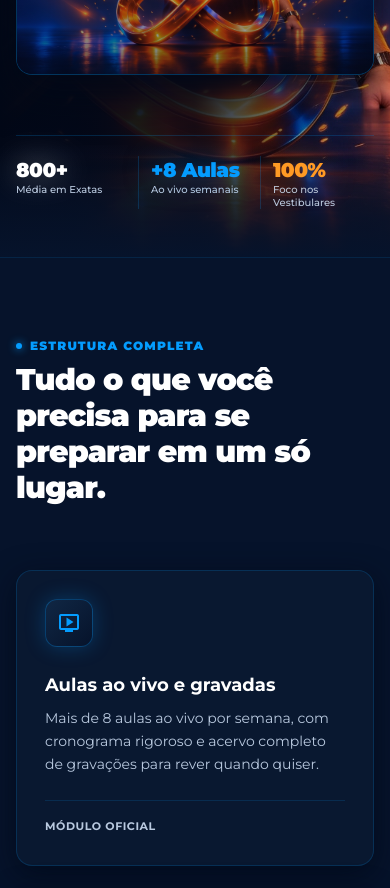
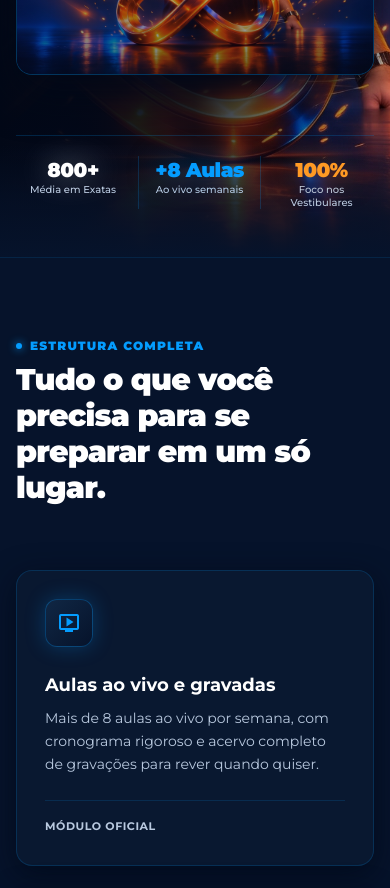
Before and after one commit to arthurvnslv/black.genial, a website built with Vite: page index.html in a window 390 px wide. Shown: the part 780-1668 px from the top of the page. Built offline with nearby package versions, Linux system fonts and the light colour scheme.

Commit message:
style(hero): centralizar metricas abaixo da imagem no mobile

```diff
--- a/index.html
+++ b/index.html
@@ -216,22 +216,22 @@
               </div>
             </div>
 
-            <!-- Métricas com visual dark neon HUD (Compactas e 100% livres de sobreposição) -->
+            <!-- Métricas com visual dark neon HUD (Centralizadas no mobile, alinhadas à esquerda no desktop) -->
             <div
-              class="mt-8 lg:mt-10 w-full max-w-[380px] xl:max-w-[420px] grid grid-cols-3 gap-2 pt-5 border-t border-[rgba(4,156,254,0.2)]">
-              <div class="flex flex-col">
+              class="mt-8 lg:mt-10 w-full max-w-[380px] xl:max-w-[420px] mx-auto lg:mx-0 grid grid-cols-3 gap-2 pt-5 border-t border-[rgba(4,156,254,0.2)] text-center lg:text-left">
+              <div class="flex flex-col items-center lg:items-start">
                 <span
                   class="text-xl sm:text-2xl font-black text-white tracking-tight drop-shadow-[0_0_15px_rgba(255,255,255,0.4)]">800+</span>
                 <span class="text-[10px] sm:text-[11px] text-[#B9C9DF] font-medium leading-tight">Média em Exatas</span>
               </div>
-              <div class="flex flex-col border-l border-[rgba(4,156,254,0.2)] pl-3">
+              <div class="flex flex-col items-center lg:items-start border-l border-[rgba(4,156,254,0.2)] pl-2 sm:pl-3">
                 <span
                   class="text-xl sm:text-2xl font-black text-[#049CFE] tracking-tight drop-shadow-[0_0_15px_rgba(4,156,254,0.5)]">+8
                   Aulas</span>
                 <span class="text-[10px] sm:text-[11px] text-[#B9C9DF] font-medium leading-tight">Ao vivo
                   semanais</span>
               </div>
-              <div class="flex flex-col border-l border-[rgba(4,156,254,0.2)] pl-3">
+              <div class="flex flex-col items-center lg:items-start border-l border-[rgba(4,156,254,0.2)] pl-2 sm:pl-3">
                 <span
                   class="text-xl sm:text-2xl font-black text-[#FF9A24] tracking-tight drop-shadow-[0_0_15px_rgba(255,121,0,0.5)]">100%</span>
                 <span class="text-[10px] sm:text-[11px] text-[#B9C9DF] font-medium leading-tight">Foco nos
```
